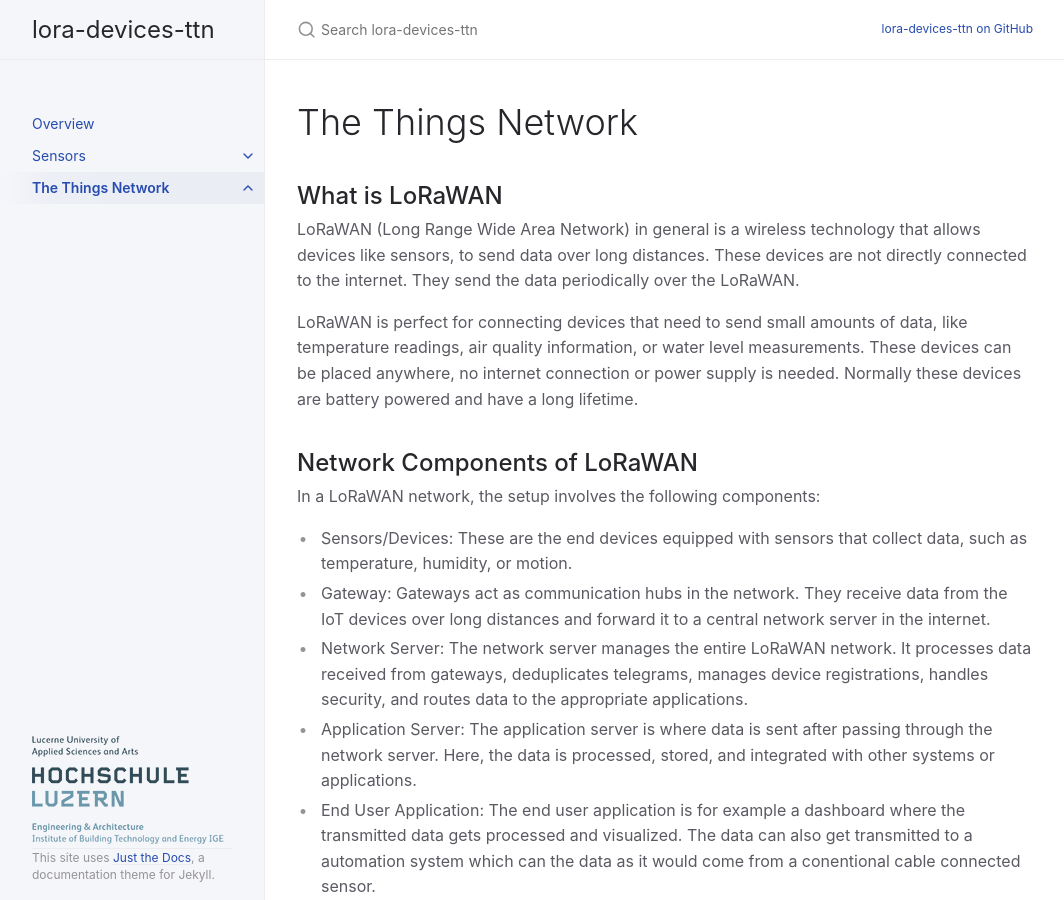
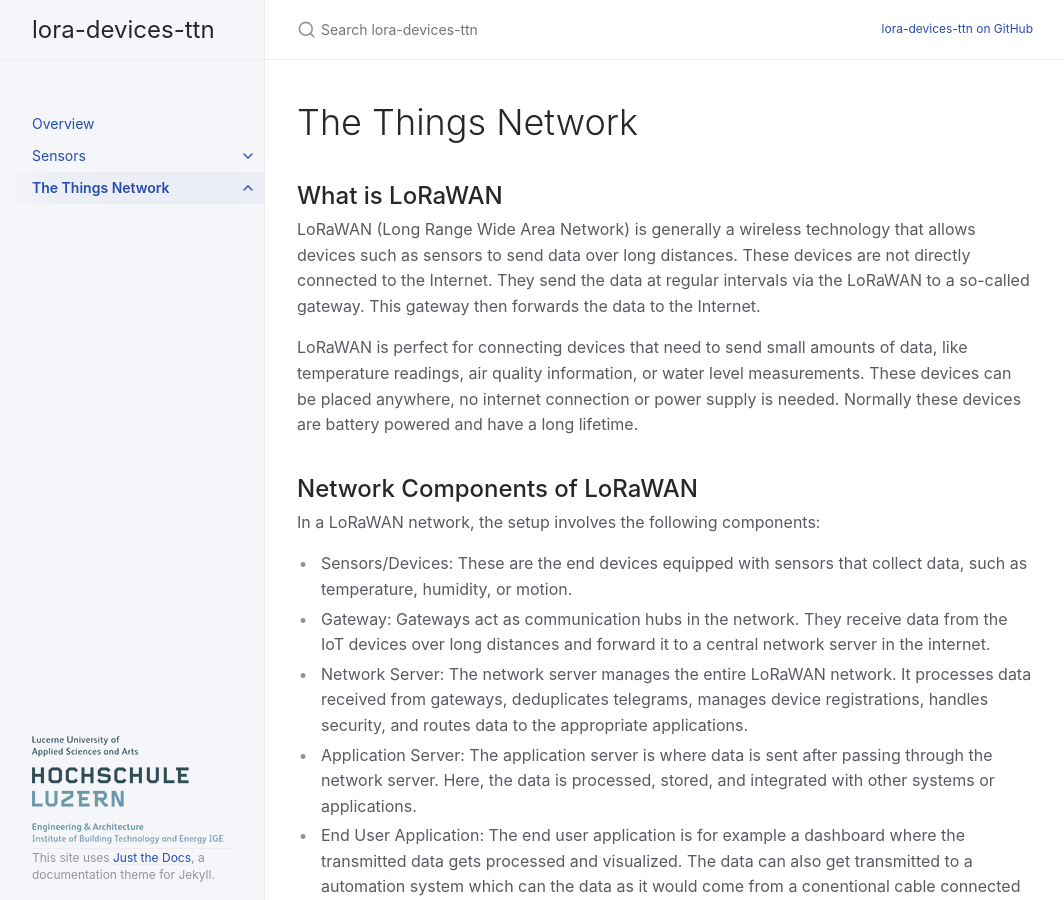
Before and after one commit to hslu-ige-laes/lora-devices-ttn, a Jekyll site: the page built from docs/ttn.md, in a window 1280 px wide and 900 px high. Shown: the whole window, without its empty margins (107-1171 px from the left). Built offline with Jekyll 4.4.1, drawn with Linux system fonts in a browser that asks for light colours.

Commit message:
Update ttn.md

```diff
--- a/docs/ttn.md
+++ b/docs/ttn.md
@@ -8,8 +8,8 @@ permalink: /docs/ttn
 
 # The Things Network
 ## What is LoRaWAN
-LoRaWAN (Long Range Wide Area Network) in general is a wireless technology that allows devices like sensors, to send data over long distances.
-These devices are not directly connected to the internet. They send the data periodically over the LoRaWAN.
+LoRaWAN (Long Range Wide Area Network) is generally a wireless technology that allows devices such as sensors to send data over long distances. These devices are not directly connected to the Internet.
+They send the data at regular intervals via the LoRaWAN to a so-called gateway. This gateway then forwards the data to the Internet.
 
 LoRaWAN is perfect for connecting devices that need to send small amounts of data, like temperature readings, air quality information, or water level measurements. These devices can be placed anywhere, no internet connection or power supply is needed.
 Normally these devices are battery powered and have a long lifetime.
```
